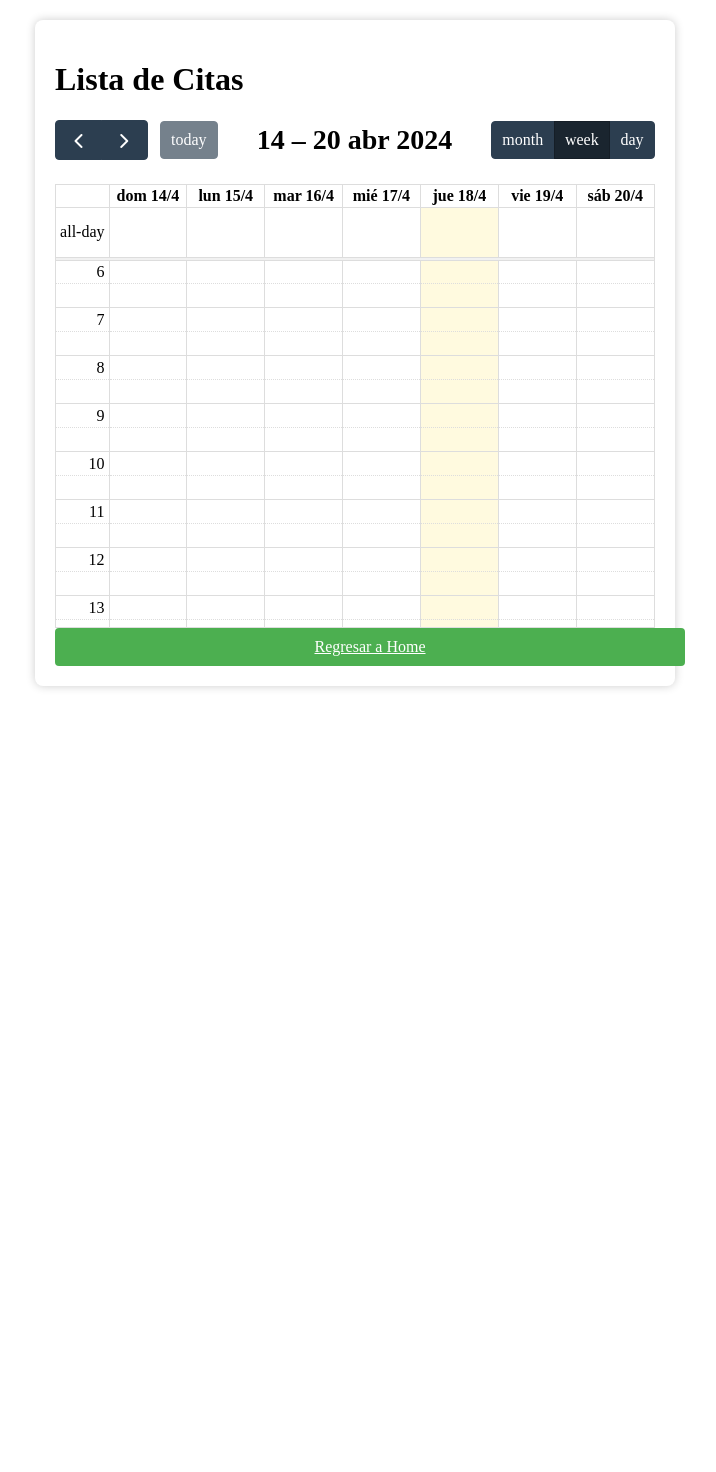
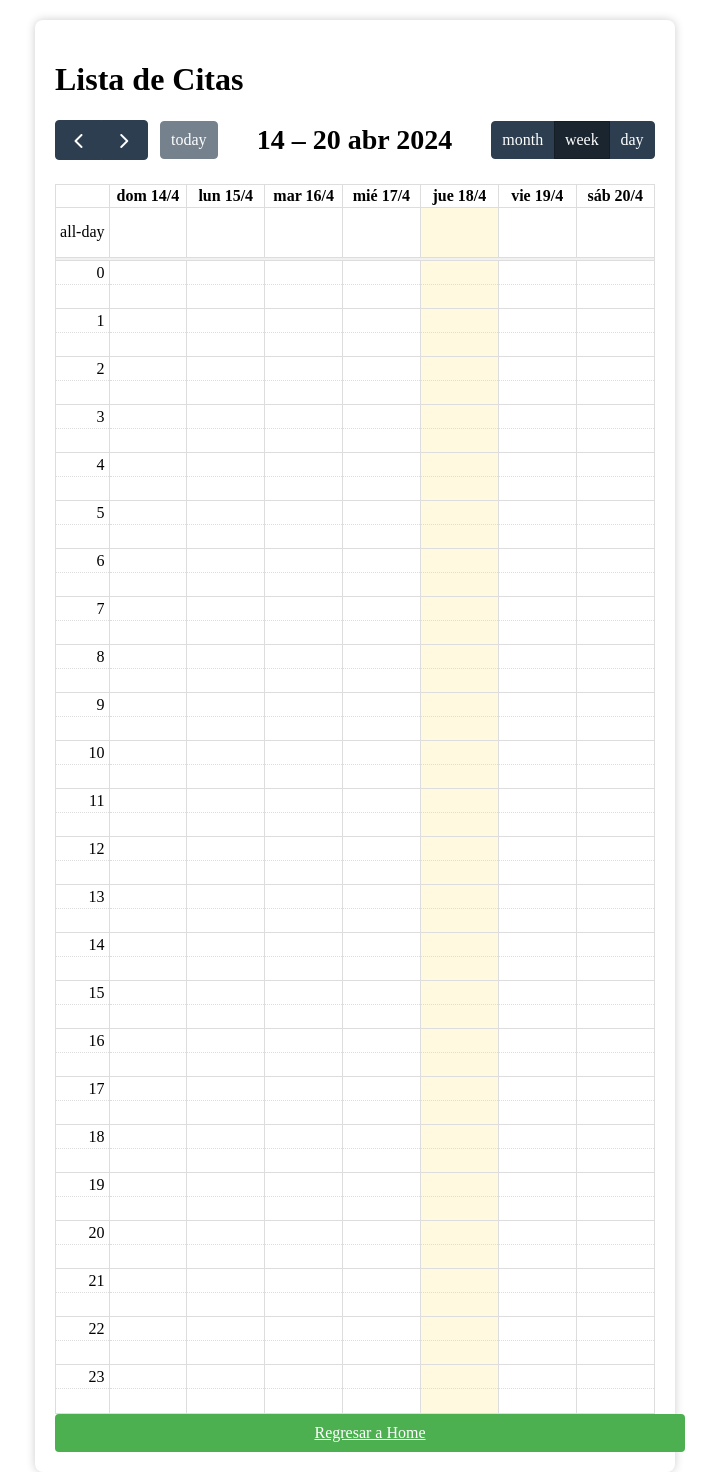
Before and after one commit to fumigadoraecoplagas/webapp, a Django app: page /citas/ver-citas/ in a window 1280 px wide. Shown: the whole page, without its empty margins (285-1001 px from the left). Before the commit the page ends 689 px from the top, so only its background shows below. Run offline with Django 5.2, Linux system fonts and the light colour scheme; data that the repository does not hold is empty.

Commit message:
calendar OK

```diff
--- a/ep/citas/templates/citas/ver_citas.html
+++ b/ep/citas/templates/citas/ver_citas.html
@@ -1,13 +1,30 @@
-{% load static %}
 <!DOCTYPE html>
 <html lang="es">
 <head>
     <meta charset="UTF-8">
     <meta name="viewport" content="width=device-width, initial-scale=1.0">
     <title>Lista de Citas</title>
+    {% load static %}
     <link rel="stylesheet" href="{% static 'css/style.css' %}">
     <!-- FullCalendar CSS -->
     <link href='https://unpkg.com/fullcalendar@5/main.min.css' rel='stylesheet' />
+    <style>
+        html, body {
+            margin: 0;
+            padding: 0;
+            height: 100%; /* Asegura que el body toma el alto completo de la ventana */
+            width: 100%;
+        }
+        .container {
+            height: 100%; /* Ocupa todo el espacio vertical disponible */
+            width: 100%;
+            display: flex;
+            flex-direction: column;
+        }
+        #calendar {
+            flex-grow: 1; /* Permite que el calendario crezca y ocupe todo el espacio disponible */
+        }
+    </style>
 </head>
 <body>
     <div class="container">
--- a/ep/citas/urls.py
+++ b/ep/citas/urls.py
@@ -1,12 +1,15 @@
 from django.urls import path
 from . import views
+from .views import cita_detalle
 
 app_name = 'citas'  # Namespace para las URLs de la aplicación
 
 urlpatterns = [
     path('crear/', views.crear_cita, name='crear_cita'),
     path('api/citas/', views.citas_json, name='citas_json'),  # Verifica que esta línea esté presente
+    path('ver-citas/', views.ver_citas, name='ver_citas'),  # Asegúrate de que el nombre y la vista coincidan
+    path('detalle/<str:cita_id>/', views.cita_detalle, name='cita_detalle'),  # Ruta para detalles de cita específica
 
-    path('ver-citas/', views.ver_citas, name='ver_citas'),  # Asegúrate de que el nombre y la vista coincidan
+
 
 ]
--- a/ep/citas/views.py
+++ b/ep/citas/views.py
@@ -7,6 +7,7 @@ from dateutil import parser
 from datetime import timedelta
 from django.shortcuts import render, get_object_or_404
 from .models import Cita  # Asumiendo que tienes un modelo Cita
+from django.urls import reverse
 
 # Configuración inicial de Firebase
 firebase = pyrebase.initialize_app(settings.FIREBASE_CONFIG)
@@ -40,8 +41,8 @@ def citas_json(request):
                 eventos.append({
                     'title': f"{value.get('cliente', 'Desconocido')}",
                     'start': fecha_hora.isoformat(),
-                    'end': (fecha_hora + timedelta(hours=1)).isoformat(),  # Asumiendo duración de 1 hora
-                    'url': f"/cita/{key}/"  # Asumiendo que existe una ruta para ver detalles de la cita
+                    'end': (fecha_hora + timedelta(hours=1)).isoformat(),
+                    'url': reverse('citas:cita_detalle', args=[key])
                 })
     return JsonResponse(eventos, safe=False)
 # def citas_json(request):
@@ -60,5 +61,13 @@ def ver_citas(request):
 
 
 def cita_detalle(request, cita_id):
-    cita = get_object_or_404(Cita, pk=cita_id)  # Asegúrate de que esto coincida con cómo se identifican tus citas
-    return render(request, 'citas/cita_detalle.html', {'cita': cita})
+    cita = db.child("citas").child(cita_id).get().val()
+    if cita:
+        # Si 'fecha_hora' es un campo, parsearlo
+        if 'fecha_hora' in cita:
+            cita['fecha_hora'] = parser.parse(cita['fecha_hora']).strftime('%d/%m/%Y %H:%M')
+
+        # Añade más campos aquí si es necesario
+        return render(request, 'citas/cita_detalle.html', {'cita': cita})
+    else:
+        return HttpResponse('Cita no encontrada', status=404)
--- a/ep/ep/urls.py
+++ b/ep/ep/urls.py
@@ -8,6 +8,7 @@ urlpatterns = [
     # Incluye las URLs de otras aplicaciones si es necesario
     path('usuarios/', include('usuarios.urls')),
     path('clientes/', include('clientes.urls')),
-    path('citas/', include('citas.urls', namespace='citas')),  # Incluye las URLs de la aplicación citas
+    path('citas/', include('citas.urls')),  # Asegúrate de que 'citas.urls' es el path correcto a tu app 'citas'
+
 
 ]
```
Also changed, not shown: ep/citas/templates/citas/cita_detalle.html (added, +23 -0 lines).
